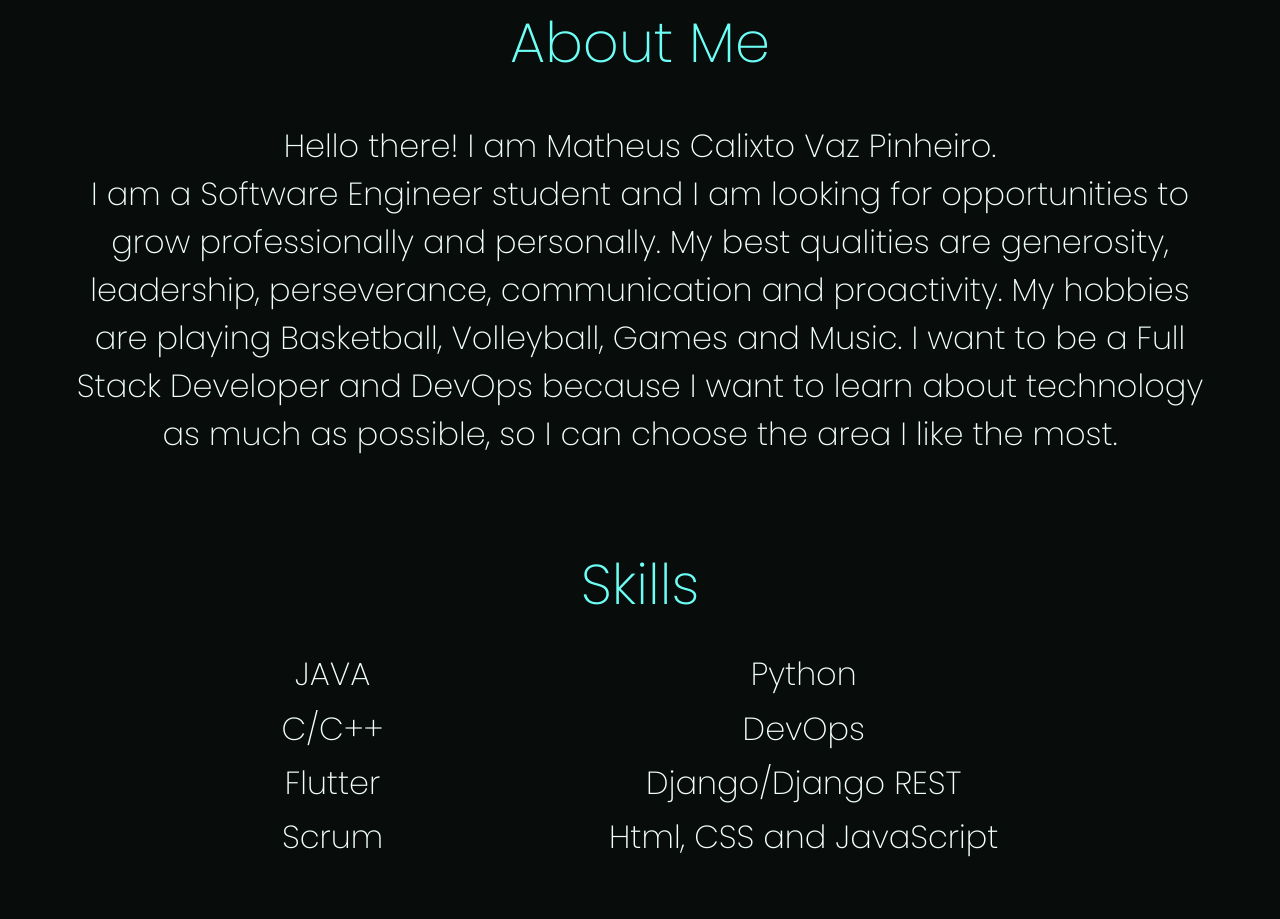
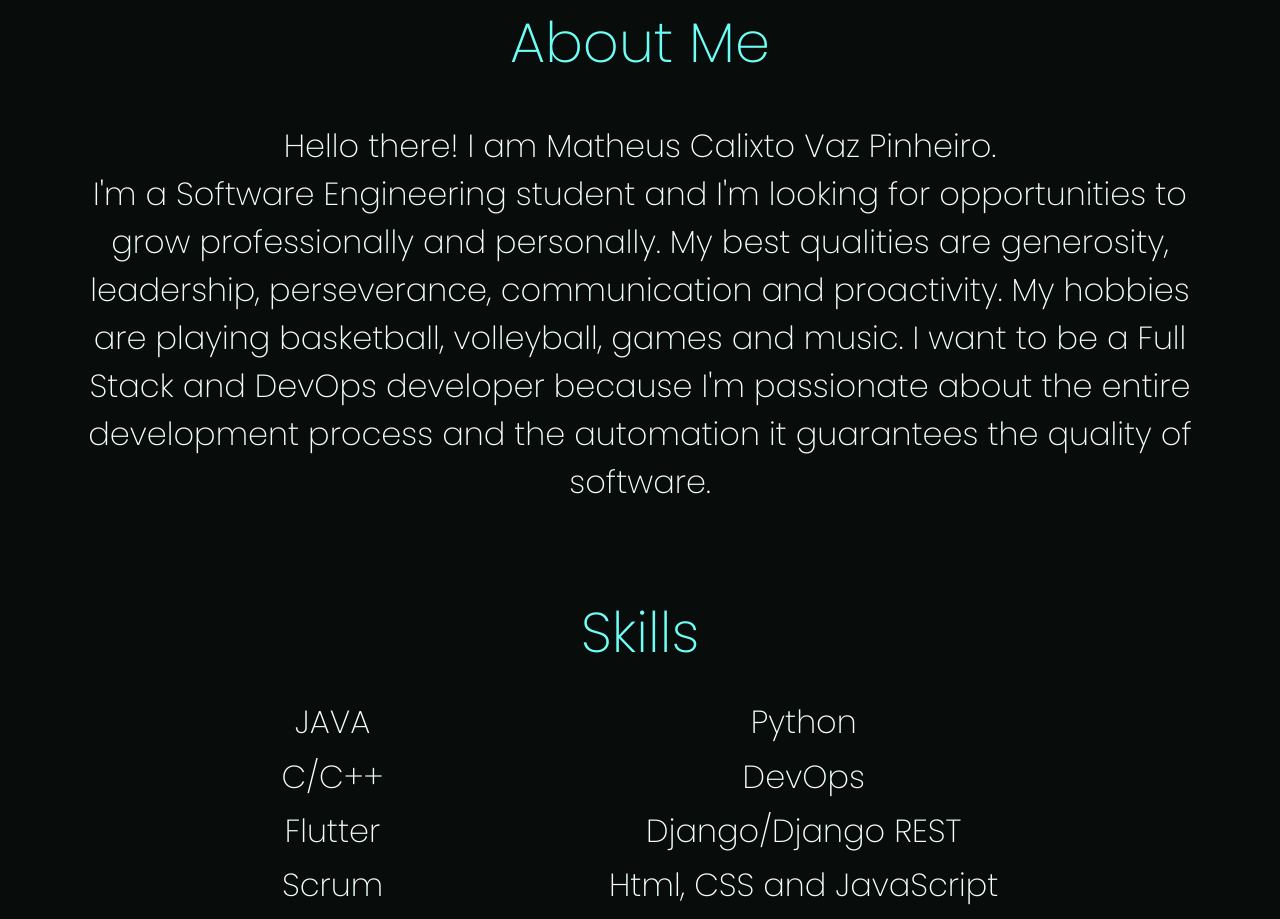
Before and after one commit to matheuscvp/matheuscvp.github.io, a plain HTML site: page index.html in a window 1280 px wide. Shown: the part 1120-2039 px from the top of the page. Drawn offline with nearby package versions, Linux system fonts and the light colour scheme.

Commit message:
uptading the index.html

```diff
--- a/index.html
+++ b/index.html
@@ -75,12 +75,11 @@
                     As vezes é um pouco desorganizado, mas ele se atenta em melhorar cada vez mais e entregar o que lhe é proposto.
                     É uma pessoa divertida e de fácil convivência e confiança.-->
                 Hello there! I am Matheus Calixto Vaz Pinheiro.<br>
-                I am a Software Engineer student and I am looking for opportunities
-                to grow professionally and personally. My best qualities are generosity,
-                leadership, perseverance, communication and proactivity.
-                My hobbies are playing Basketball, Volleyball, Games and Music.
-                I want to be a Full Stack Developer and DevOps because I want to learn about technology as much as possible,
-                so I can choose the area I like the most.
+                I'm a Software Engineering student and I'm looking for opportunities to grow professionally and personally.
+                My best qualities are generosity, leadership, perseverance, communication and proactivity.
+                My hobbies are playing basketball, volleyball, games and music.
+                I want to be a Full Stack and DevOps developer because I'm passionate about the entire development process
+                and the automation it guarantees the quality of software.
             </p>
         </div>
     </section>
```
